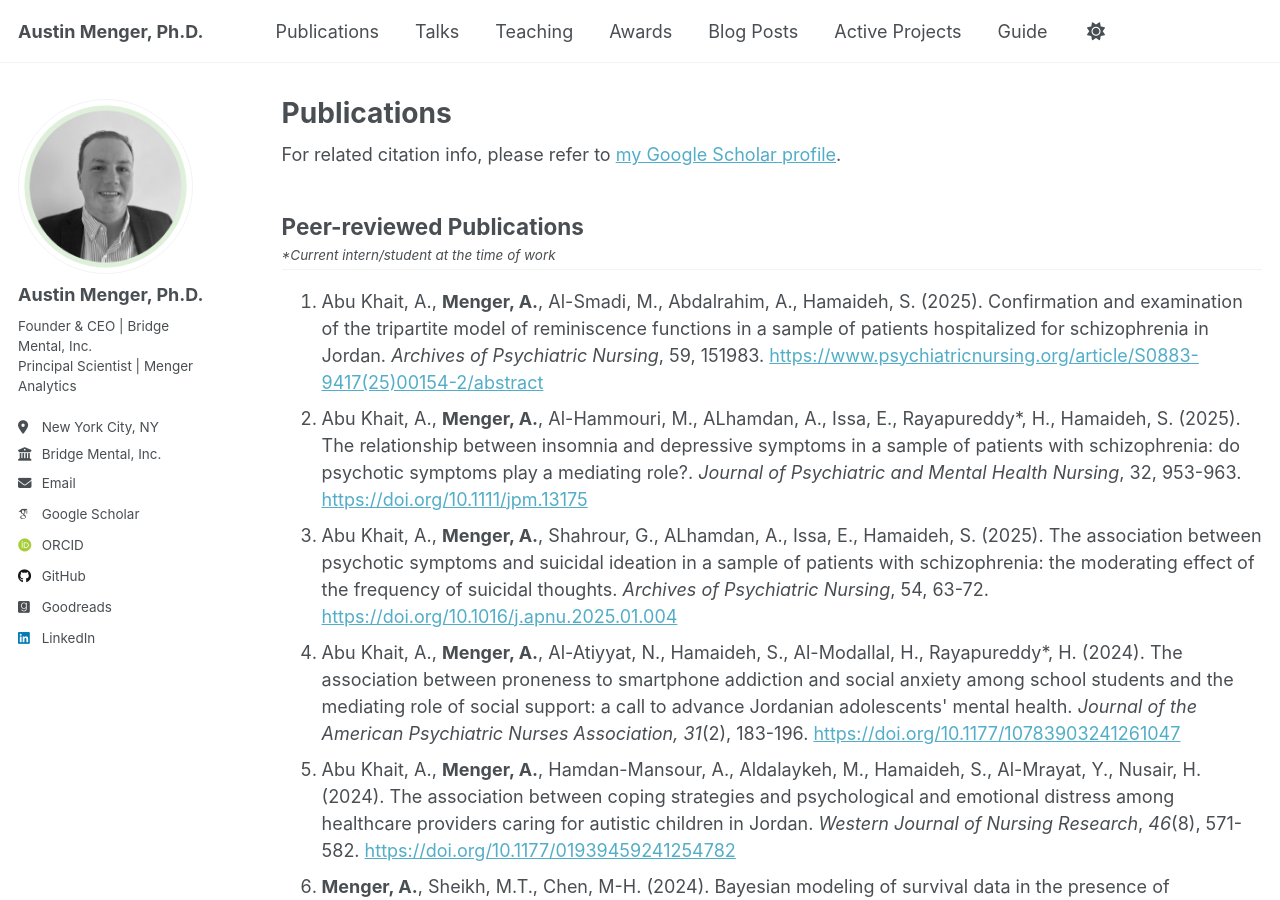
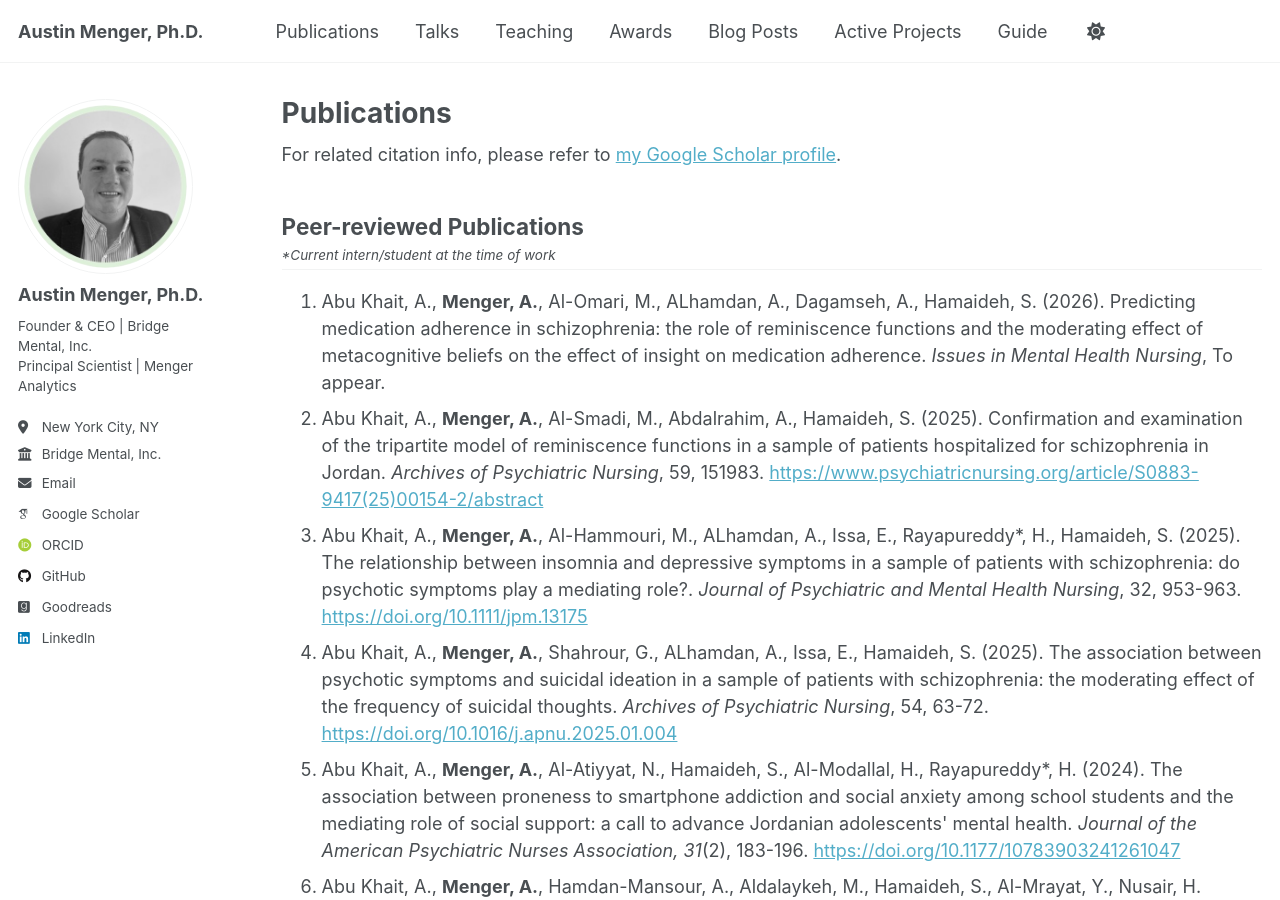
Before and after one commit to austinmenger/austinmenger.github.io, a Jekyll site: the page built from _pages/publications.html, in a window 1280 px wide and 900 px high. Built offline with Jekyll 4.4.1, drawn with Linux system fonts in a browser that asks for light colours; some web fonts are replaced.

Commit message:
Update publications.html

```diff
--- a/_pages/publications.html
+++ b/_pages/publications.html
@@ -20,6 +20,7 @@ author_profile: true
 <hr style="margin-top: 0.2em;" />
 
 <ol>
+  <li>Abu Khait, A., <strong> Menger, A.</strong>, Al-Omari, M., ALhamdan, A., Dagamseh, A., Hamaideh, S. (2026). Predicting medication adherence in schizophrenia: the role of reminiscence functions and the moderating effect of metacognitive beliefs on the effect of insight on medication adherence.<em> Issues in Mental Health Nursing</em>, To appear.</li>
   <li>Abu Khait, A., <strong> Menger, A.</strong>, Al-Smadi, M., Abdalrahim, A., Hamaideh, S. (2025). Confirmation and examination of the tripartite model of reminiscence functions in a sample of patients hospitalized for schizophrenia in Jordan.<em> Archives of Psychiatric Nursing</em>, 59, 151983. <a href="https://www.psychiatricnursing.org/article/S0883-9417(25)00154-2/abstract">https://www.psychiatricnursing.org/article/S0883-9417(25)00154-2/abstract</a></li>
   <li>Abu Khait, A., <strong> Menger, A.</strong>, Al-Hammouri, M., ALhamdan, A., Issa, E., Rayapureddy*, H., Hamaideh, S. (2025). The relationship between insomnia and depressive symptoms in a sample of patients with schizophrenia: do psychotic symptoms play a mediating role?.<em> Journal of Psychiatric and Mental Health Nursing</em>, 32, 953-963. <a href="https://doi.org/10.1111/jpm.13175">https://doi.org/10.1111/jpm.13175</a> </li>
   <li>Abu Khait, A., <strong> Menger, A.</strong>, Shahrour, G., ALhamdan, A., Issa, E., Hamaideh, S. (2025). The association between psychotic symptoms and suicidal ideation in a sample of patients with schizophrenia: the moderating effect of the frequency of suicidal thoughts.<em> Archives of Psychiatric Nursing</em>, 54, 63-72. <a href="https://doi.org/10.1016/j.apnu.2025.01.004">https://doi.org/10.1016/j.apnu.2025.01.004</a></li>
```
